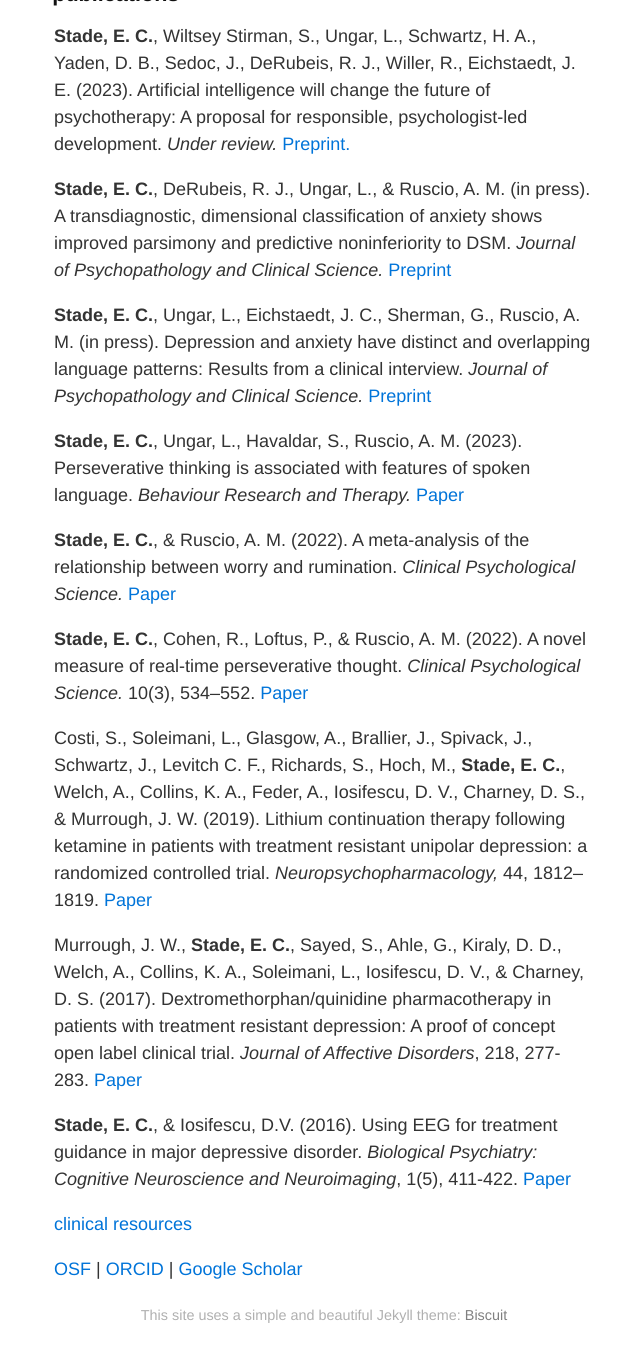
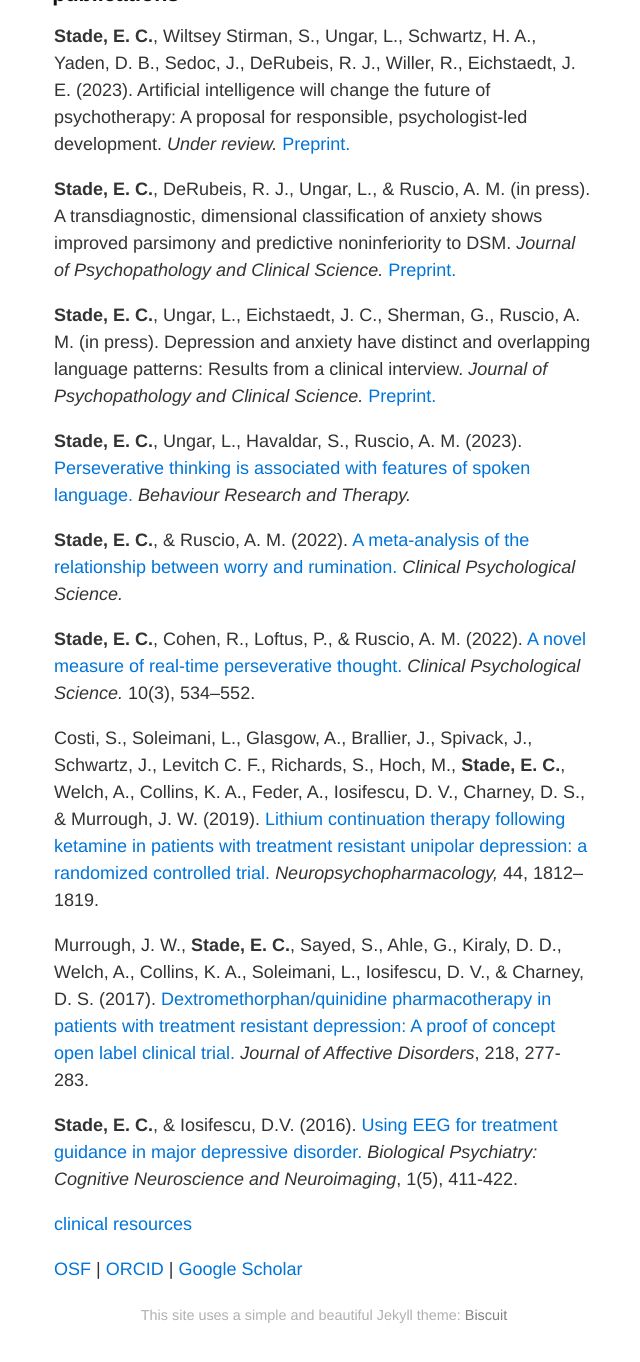
Before and after one commit to betsystade/betsystade.github.io, a Jekyll site: the page built from index.md, in a window 1280 px wide and 1400 px high, scrolled down 1410 px. Shown: the top 1362 px of the window, without its empty margins (316-956 px from the left). Built offline with Jekyll 4.4.1, drawn with Linux system fonts in a browser that asks for light colours; our own code applies the rules of GitHub Pages for plain Markdown files.

Commit message:
hyperlinks

```diff
--- a/index.md
+++ b/index.md
@@ -35,31 +35,29 @@ Beyond these research streams, I'm interested in developing behavioral measures
 
 **Stade, E. C.**, Wiltsey Stirman, S., Ungar, L., Schwartz, H. A., Yaden, D. B., Sedoc, J., DeRubeis, R. J., Willer, R., Eichstaedt, J. E. (2023). Artificial intelligence will change the future of psychotherapy: A proposal for responsible, psychologist-led development. *Under review.* [Preprint.](https://psyarxiv.com/cuzvr)
 
-**Stade, E. C.**, DeRubeis, R. J., Ungar, L., & Ruscio, A. M. (in press). A transdiagnostic, dimensional classification of anxiety shows improved parsimony and predictive noninferiority to DSM. *Journal of Psychopathology and Clinical Science.* [Preprint](https://psyarxiv.com/7qvcz/)
+**Stade, E. C.**, DeRubeis, R. J., Ungar, L., & Ruscio, A. M. (in press). A transdiagnostic, dimensional classification of anxiety shows improved parsimony and predictive noninferiority to DSM. *Journal of Psychopathology and Clinical Science.* [Preprint.](https://psyarxiv.com/7qvcz/)
 
-**Stade, E. C.**, Ungar, L., Eichstaedt, J. C., Sherman, G., Ruscio, A. M. (in press). Depression and anxiety have distinct and overlapping language patterns: Results from a clinical interview. *Journal of Psychopathology and Clinical Science.* [Preprint](https://psyarxiv.com/vkbnh)
+**Stade, E. C.**, Ungar, L., Eichstaedt, J. C., Sherman, G., Ruscio, A. M. (in press). Depression and anxiety have distinct and overlapping language patterns: Results from a clinical interview. *Journal of Psychopathology and Clinical Science.* [Preprint.](https://psyarxiv.com/vkbnh)
 
-**Stade, E. C.**, Ungar, L., Havaldar, S., Ruscio, A. M. (2023). Perseverative thinking is associated with features of spoken language. *Behaviour Research and Therapy.* [Paper](https://doi.org/10.1016/j.brat.2023.104307)
+**Stade, E. C.**, Ungar, L., Havaldar, S., Ruscio, A. M. (2023). [Perseverative thinking is associated with features of spoken language.](https://doi.org/10.1016/j.brat.2023.104307) *Behaviour Research and Therapy.*
 
-**Stade, E. C.**, & Ruscio, A. M. (2022). A meta-analysis of the relationship between worry and
-rumination. *Clinical Psychological Science.* [Paper](https://doi.org/10.1177/21677026221131309)
+**Stade, E. C.**, & Ruscio, A. M. (2022). [A meta-analysis of the relationship between worry and
+rumination.](https://doi.org/10.1177/21677026221131309) *Clinical Psychological Science.*
 
-**Stade, E. C.**, Cohen, R., Loftus, P., & Ruscio, A. M. (2022). A novel measure of real-time
-perseverative thought. *Clinical Psychological Science.* 10(3), 534–552. [Paper](https://doi.org/10.1177/21677026211038017)
+**Stade, E. C.**, Cohen, R., Loftus, P., & Ruscio, A. M. (2022). [A novel measure of real-time
+perseverative thought.](https://doi.org/10.1177/21677026211038017) *Clinical Psychological Science.* 10(3), 534–552.
 
-Costi, S., Soleimani, L., Glasgow, A., Brallier, J., Spivack, J., Schwartz, J., Levitch C. F., Richards, S., Hoch, M., **Stade, E. C.**, Welch, A., Collins, K. A., Feder, A., Iosifescu, D. V., Charney, D. S., & Murrough, J. W. (2019). Lithium continuation therapy following ketamine in patients
-with treatment resistant unipolar depression: a randomized controlled trial.
-*Neuropsychopharmacology,* 44, 1812–1819. [Paper](https://doi.org/10.1038/s41386-019-0365-0)
+Costi, S., Soleimani, L., Glasgow, A., Brallier, J., Spivack, J., Schwartz, J., Levitch C. F., Richards, S., Hoch, M., **Stade, E. C.**, Welch, A., Collins, K. A., Feder, A., Iosifescu, D. V., Charney, D. S., & Murrough, J. W. (2019). [Lithium continuation therapy following ketamine in patients
+with treatment resistant unipolar depression: a randomized controlled trial.](https://doi.org/10.1038/s41386-019-0365-0)
+*Neuropsychopharmacology,* 44, 1812–1819.
 
 Murrough, J. W., **Stade, E. C.**, Sayed, S., Ahle, G., Kiraly, D. D., Welch, A., Collins, K. A.,
-Soleimani, L., Iosifescu, D. V., & Charney, D. S. (2017). Dextromethorphan/quinidine
+Soleimani, L., Iosifescu, D. V., & Charney, D. S. (2017). [Dextromethorphan/quinidine
 pharmacotherapy in patients with treatment resistant depression: A proof of concept open
-label clinical trial. *Journal of Affective Disorders*, 218, 277-283. [Paper](
-https://doi.org/10.1016/j.jad.2017.04.072)
+label clinical trial.](https://doi.org/10.1016/j.jad.2017.04.072) *Journal of Affective Disorders*, 218, 277-283.
 
-**Stade, E. C.**, & Iosifescu, D.V. (2016). Using EEG for treatment guidance in major depressive
-disorder. *Biological Psychiatry: Cognitive Neuroscience and Neuroimaging*, 1(5), 411-422. [Paper](
-https://doi.org/10.1016/j.bpsc.2016.06.002)
+**Stade, E. C.**, & Iosifescu, D.V. (2016). [Using EEG for treatment guidance in major depressive
+disorder.](https://doi.org/10.1016/j.bpsc.2016.06.002) *Biological Psychiatry: Cognitive Neuroscience and Neuroimaging*, 1(5), 411-422.
 
 
 [clinical resources](resources)
```
